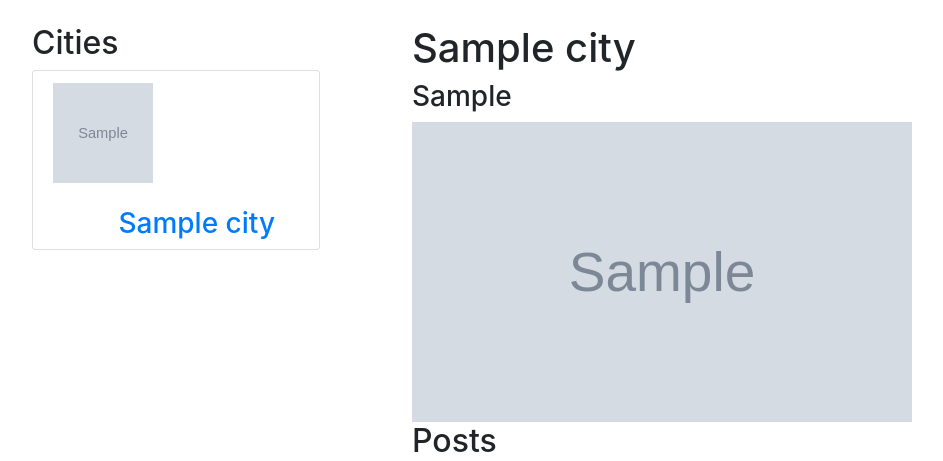
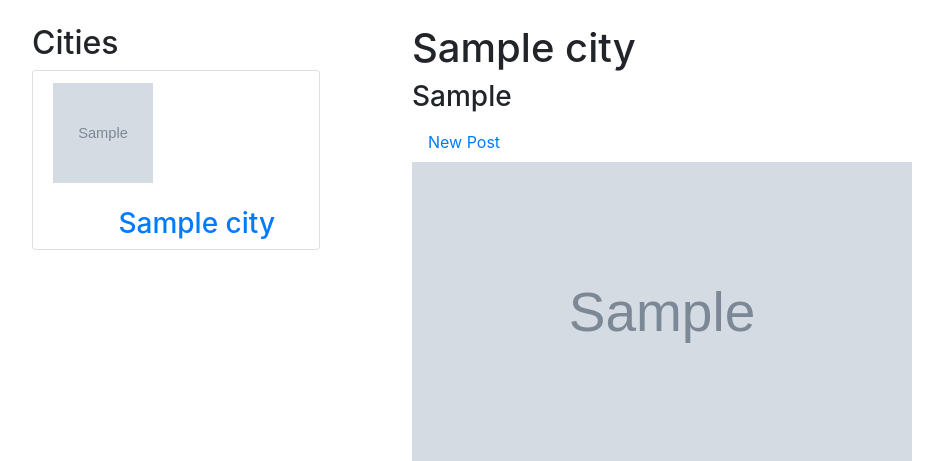
Before and after one commit to gabtorre/wayfarer, a Django app: page /cities/1 in a window 1280 px wide. Shown: the part 56-517 px from the top of the page, without its empty margins (53-996 px from the left). Run offline with Django 3.2, Linux system fonts and the light colour scheme; tables that the repository leaves empty hold one stand-in row (values such as "Sample post"); grey boxes marked "Sample" are stand-in pictures; some libraries are stand-ins or nearby versions.

Commit message:
forgot a commit, crud on post done

```diff
--- a/main_app/forms.py
+++ b/main_app/forms.py
@@ -9,4 +9,4 @@ class Profile_Form(ModelForm):
 class Post_Form(ModelForm):
     class Meta:
         model = Post
-        fields = ['title', 'content','city']
+        fields = ['title', 'content']
--- a/main_app/templates/main.html
+++ b/main_app/templates/main.html
@@ -25,6 +25,7 @@
     <div class="col-8">
             <h1>{{c_city.name}}</h1>
             <h3>{{c_city.country}}</h3>
+            <a class="nav-item nav-link" data-toggle="modal" data-target="#newpostmodal" href="#">New Post</a>
             <img src="{{c_city.image}}" width="500px" height="300px">
                 <h2>Posts</h2>
 
@@ -42,4 +43,36 @@
     </div>
   </div>
 </div>
+
+
+
+
+
+<!-- new post Modal -->
+    <div class="modal fade" id="newpostmodal" tabindex="-1" role="dialog" aria-labelledby="newPostModalLabel" aria-hidden="true">
+      <div class="modal-dialog" role="document">
+        <div class="modal-content">
+          <div class="modal-header">
+            <h5 class="modal-title" id="newPostModalLabel">Modal title</h5>
+            <button type="button" class="close" data-dismiss="modal" aria-label="Close">
+              <span aria-hidden="true">&times;</span>
+            </button>
+          </div>
+          <div class="modal-body">
+
+            <!-- new post Form -->
+            <form method="POST" action="{% url 'new_post' c_city.id %}">
+              {% csrf_token %}
+              {{ post_form.as_p }}
+              <input type="submit" class="btn" value="post">
+            </form>
+
+          </div>
+          <div class="modal-footer">
+            <button type="button" class="btn btn-secondary" data-dismiss="modal">Close</button>
+            <button type="button" class="btn btn-primary">Save changes</button>
+          </div>
+        </div>
+      </div>
+    </div>
 {% endblock %}
--- a/main_app/urls.py
+++ b/main_app/urls.py
@@ -5,9 +5,10 @@ from wayfare import settings
 
 urlpatterns = [
     path('', views.home, name='home'),
+    path('cities/<int:city_id>', views.main, name='main'),
+    path('post_new/<int:city_id>', views.new_post, name='new_post'),
     path('post/<int:post_id>/', views.post, name='post'),
     path('post/<int:post_id>/delete', views.post_delete, name='post_delete'),
-    path('cities/<int:city_id>', views.main, name='main'),
     path('profile/', views.profile, name='profile'),
     path('profile/edit/', views.profile_edit, name='profile_edit'),
     path('accounts/profile/edit', views.profile_edit, name='profile_edit'),
--- a/main_app/views.py
+++ b/main_app/views.py
@@ -39,14 +39,25 @@ def home(request):
     return render(request, 'home.html')
 
 
-# view post
+# post create
+def new_post(request, city_id):
+    if request.method == 'POST':
+        post_form = Post_Form(request.POST)
+        if post_form.is_valid():
+            new_post = post_form.save(commit=False)
+            new_post.user = request.user
+            new_post.city = City.objects.get(id=city_id)
+            new_post.save()
+            return redirect('main', city_id)
+
+# view/update post
 def post(request, post_id):
     post = Post.objects.get(id=post_id)
     if request.method == 'POST':
         post_form = Post_Form(request.POST, instance=post)
         if post_form.is_valid:
             post_form.save()
-            return redirect('post', post_id)
+        return redirect('post', post_id)
 
     post_form = Post_Form(instance=post)
     context = {'post':post, 'post_form': post_form}
@@ -55,14 +66,15 @@ def post(request, post_id):
 # delete post
 def post_delete(request, post_id):
     Post.objects.get(id=post_id).delete()
-    return redirect('main', city_id)
+    return redirect('profile')
 
 def main(request, city_id):
     cities = City.objects.all()
     city = City.objects.get(id=city_id)
     posts = Post.objects.filter(city=city_id)
+    post_form = Post_Form()
     #posts = Post.objects.all()
-    context = {'c_city':city, 'posts':posts, 'cities': cities}
+    context = {'c_city':city, 'posts':posts, 'cities': cities, 'post_form':post_form}
     return render(request, 'main.html', context)
 
 
```
Also changed, not shown: main_app/templates/Post/post.html (+59 -0 lines).
